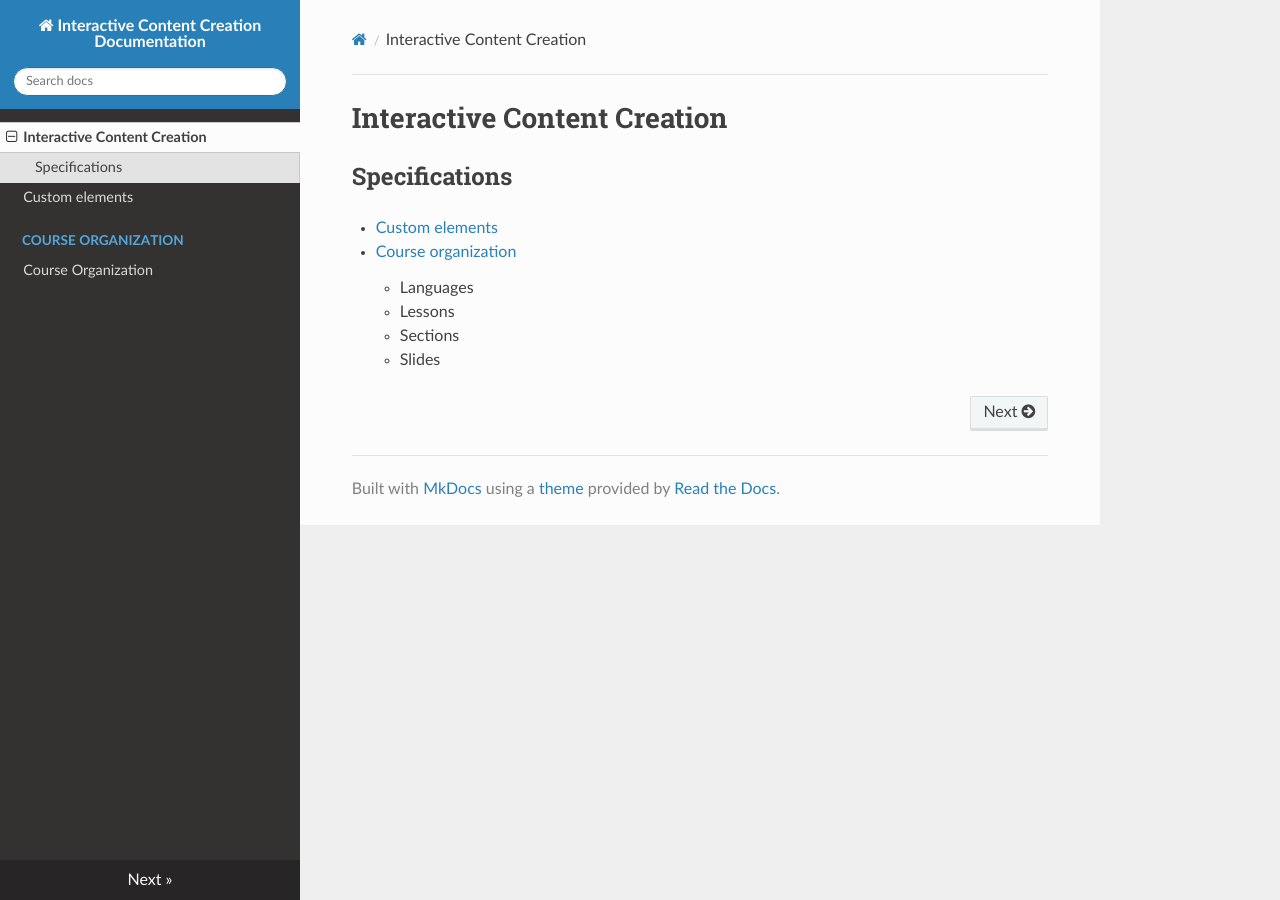
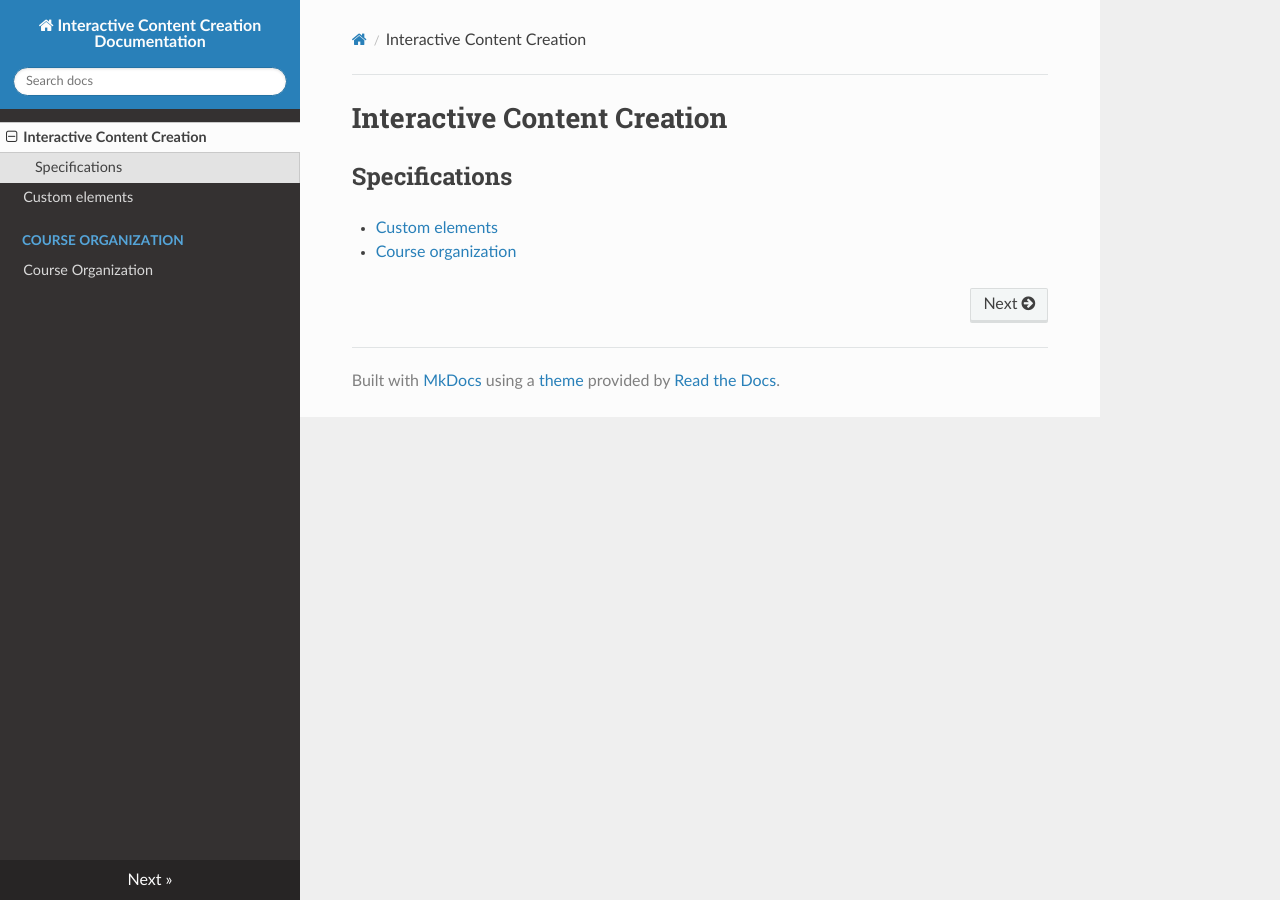
Before and after one commit to SoftUni-Internal/interactive-docs, an MkDocs documentation site: the page built from docs/index.md, in a window 1280 px wide. Built offline with MkDocs 1.6.1, drawn with Linux system fonts in a browser that asks for light colours; nearby versions of some CDN libraries.

Commit message:
Fixed nav

```diff
--- a/docs/index.md
+++ b/docs/index.md
@@ -4,7 +4,3 @@
 
 - [Custom elements](custom-elements)
 - [Course organization](course-organization/index.md)
-    - Languages
-    - Lessons
-    - Sections
-    - Slides
```
